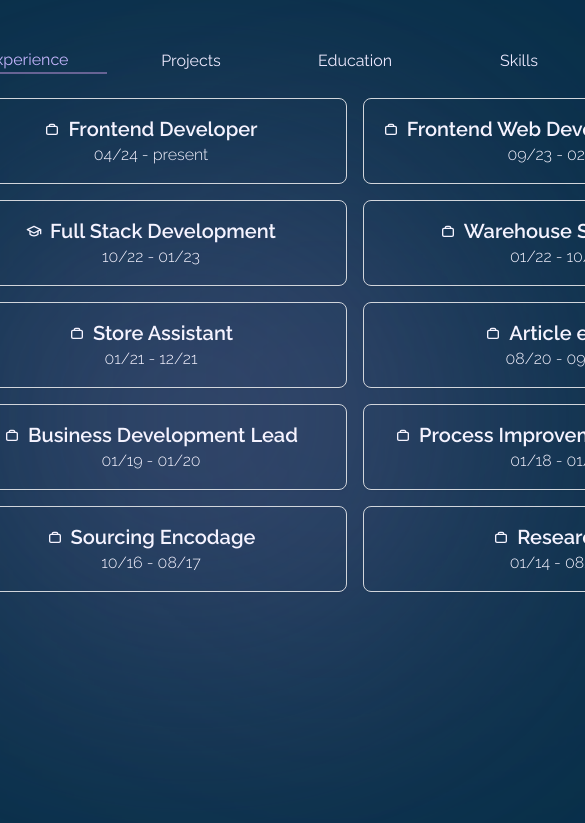
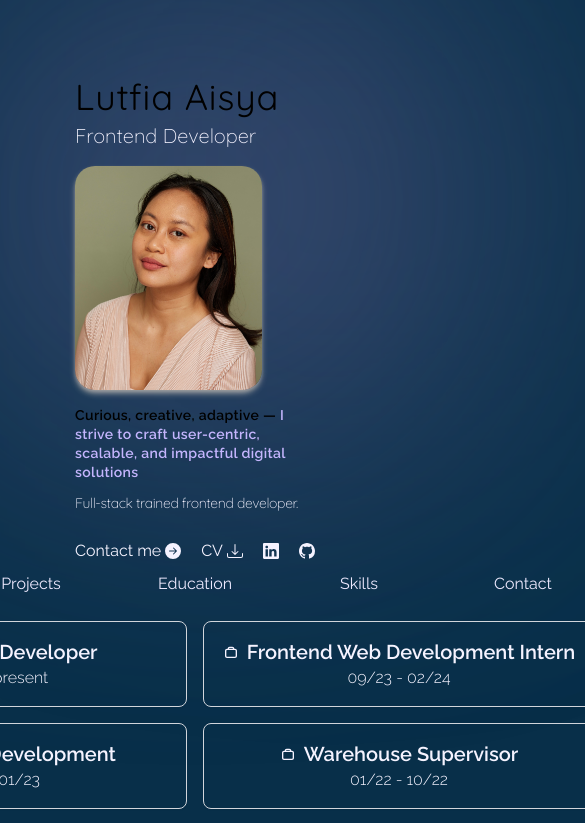
Before and after one commit to aisyafia/online-cv, a Next.js app: page / in a window 390 px wide. Shown: the top 823 px of the page, 585 px wide, since content can reach past the window. Built offline with nearby package versions, Linux system fonts and the light colour scheme.

Commit message:
wip:responsive

```diff
--- a/app/layout.tsx
+++ b/app/layout.tsx
@@ -21,15 +21,14 @@ export default function RootLayout({
     <DialogProvider>
       <html lang="en">
         <body
-          className={`${raleway.className} bg-sky-950 text-violet-50 p-10 mx-auto container flex justify-center gap-8 items-center h-[99vh] `}
+          className={`${raleway.className} bg-sky-950 text-violet-50 p-10 mx-auto container flex w-[90vw] flex-col gap-8 md:flex-row md:w-full items-center md:h-[99vh] `}
         >
           <div className="bg-[#676394] absolute end-0.5 -z-10 left-0.5 h-[20rem] rounded-full blur-[10rem] sm:w-[40rem]"></div>
           <div className="bg-[#676394] absolute end-0.5 -z-10 left-2/3 h-[20rem] rounded-full blur-[10rem] sm:w-[28rem]"></div>
 
-          <div>
-            <Intro />
-          </div>
-          <div>
+          <Intro />
+
+          <div className="mt-10 md:mt-0">
             <Header />
             <ChildrenWrapper>{children}</ChildrenWrapper>
           </div>
--- a/components/Intro.tsx
+++ b/components/Intro.tsx
@@ -12,7 +12,7 @@ const quicksand = Quicksand({ subsets: ["latin"] });
 
 const Intro = () => {
   return (
-    <section className="w-[18rem] h-[97vh] p-4">
+    <section className="xs:w-full md:w-[18rem] md:h-[97vh] p-4 ">
       <TextGenerateEffect
         className={`${quicksand.className} text-4xl`}
         words="Lutfia Aisya"
@@ -33,7 +33,7 @@ const Intro = () => {
         </div>
       </div>
 
-      <div className="w-[12rem]">
+      <div>
         <TextGenerateEffect
           className="mb-2 text-sm font-semibold"
           words="Curious, creative, adaptive — I strive to craft user-centric, scalable, and impactful digital solutions"
@@ -42,8 +42,7 @@ const Intro = () => {
         <span
           className={`${quicksand.className} font-light text-sm leading-snug text-wrap tracking-tight`}
         >
-          Started off my education in finance, grown into research and strategy,
-          moved to the Netherlands in '20, switched into web development in '22.
+          Full-stack trained frontend developer.
         </span>
       </div>
 
```
